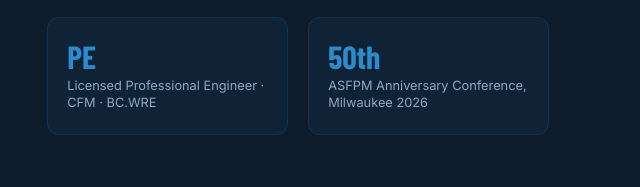
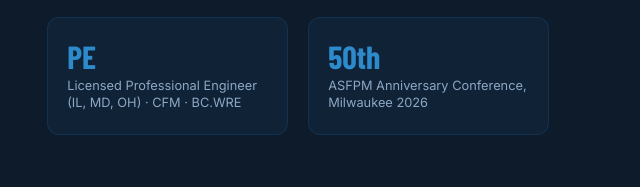
Before and after one commit to gheistand/gheistand-dev, a plain HTML site: page index.html in a window 1280 px wide. Shown: the part 871-1058 px from the top of the page, 617-1257 px from the left. Drawn offline with nearby package versions, Linux system fonts and the light colour scheme.

Commit message:
PE card: add IL, MD, OH state licenses

```diff
--- a/index.html
+++ b/index.html
@@ -553,7 +553,7 @@
           </div>
           <div class="stat-card">
             <div class="stat-num">PE</div>
-            <div class="stat-label">Licensed Professional Engineer · CFM · BC.WRE</div>
+            <div class="stat-label">Licensed Professional Engineer (IL, MD, OH) · CFM · BC.WRE</div>
           </div>
           <div class="stat-card">
             <div class="stat-num">50th</div>
```
